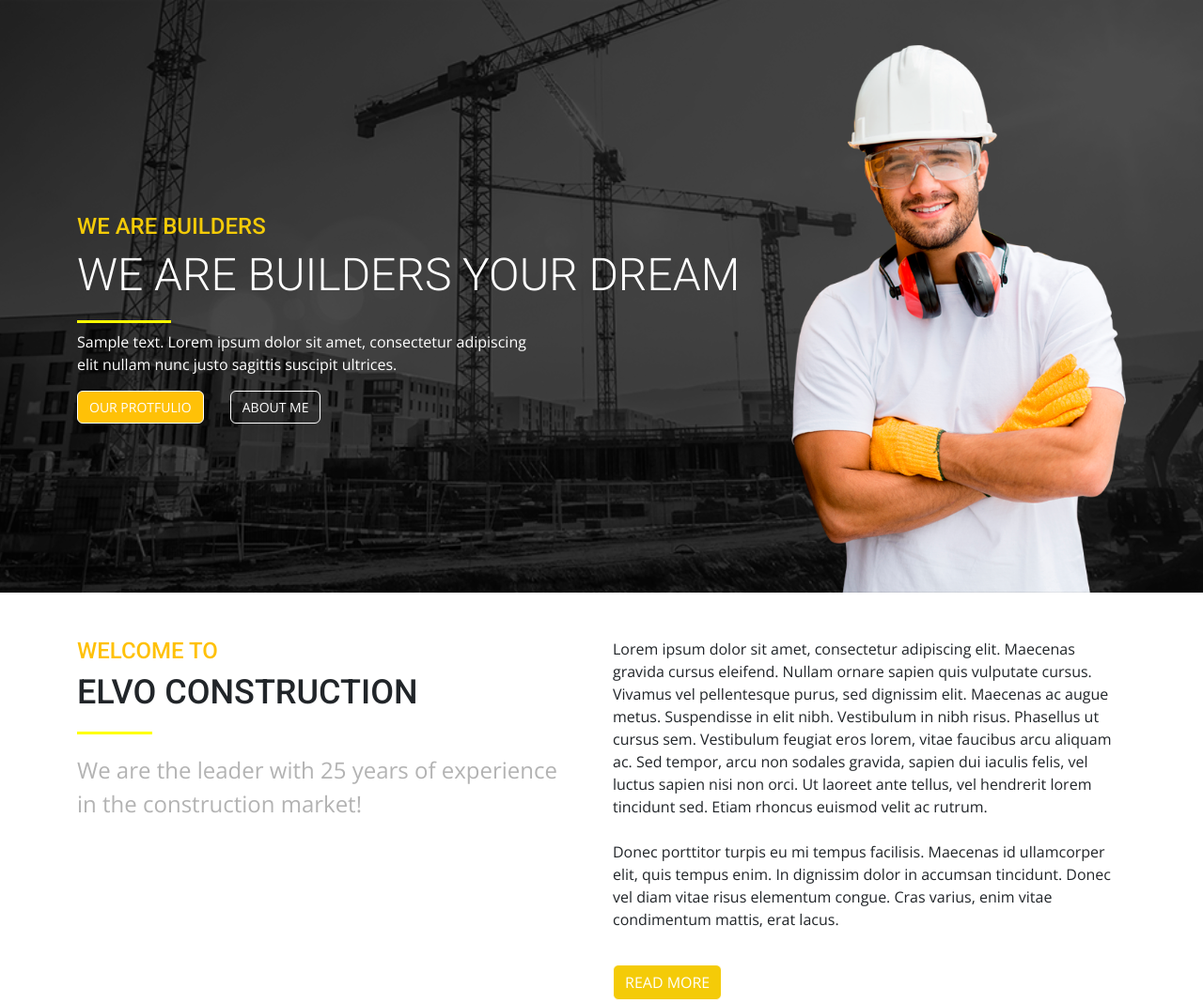
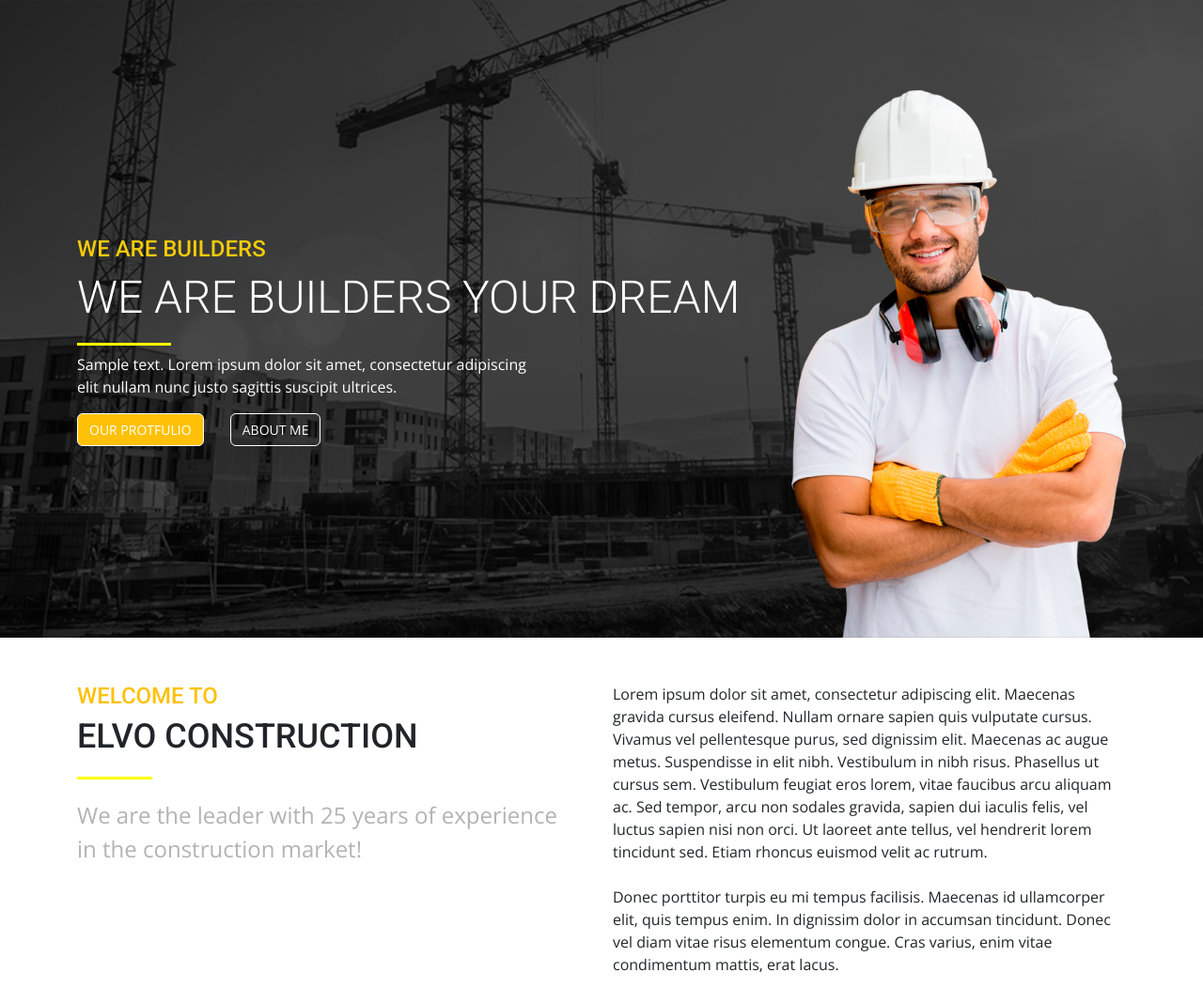
Before and after one commit to nasimabo/bootstrap-second-project, a plain HTML site: page index.html in a window 1280 px wide. Shown: the top 1068 px of the page at 94% size. Drawn offline with nearby package versions, Linux system fonts and the light colour scheme.

Commit message:
bootstrap second project

```diff
--- a/css/style.css
+++ b/css/style.css
@@ -26,7 +26,7 @@ p {
   background-position: center;
   background-size: cover;
   background-repeat: no-repeat;
-  height: 631px;
+  height: auto;
 }
 .sub-title {
   font-size: 24px;
@@ -61,6 +61,7 @@ p {
   background-color: yellow;
   margin-top: 20px;
 }
+
 /* banner section end */
 
 /* discription text start */
--- a/index.html
+++ b/index.html
@@ -42,7 +42,7 @@
             </div>
           </div>
           <div class="col-lg-4 col-md-4 col-sm-d-block">
-            <img class="img-fluid" src="./image/3 (2).png" alt="" />
+            <img class="img-fluid pt-5" src="./image/3 (2).png" alt="" />
           </div>
         </div>
       </div>
```
